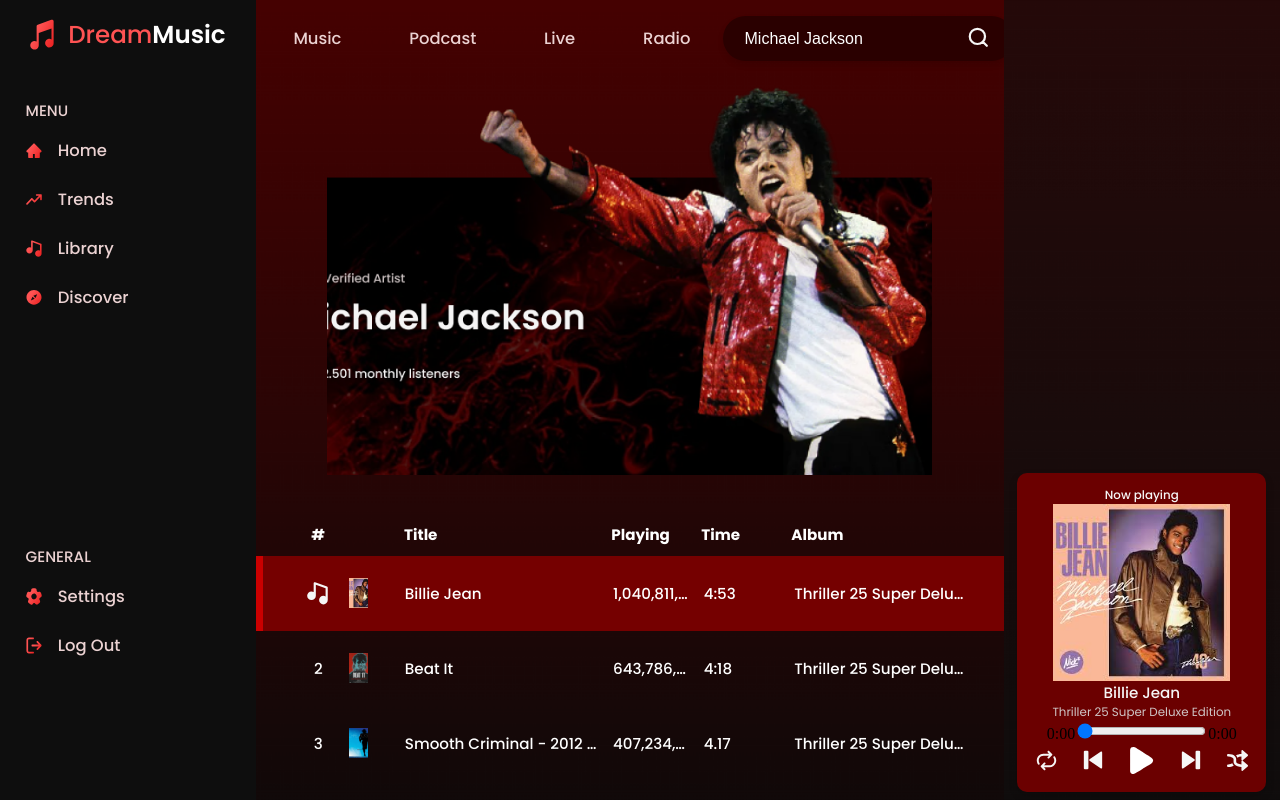
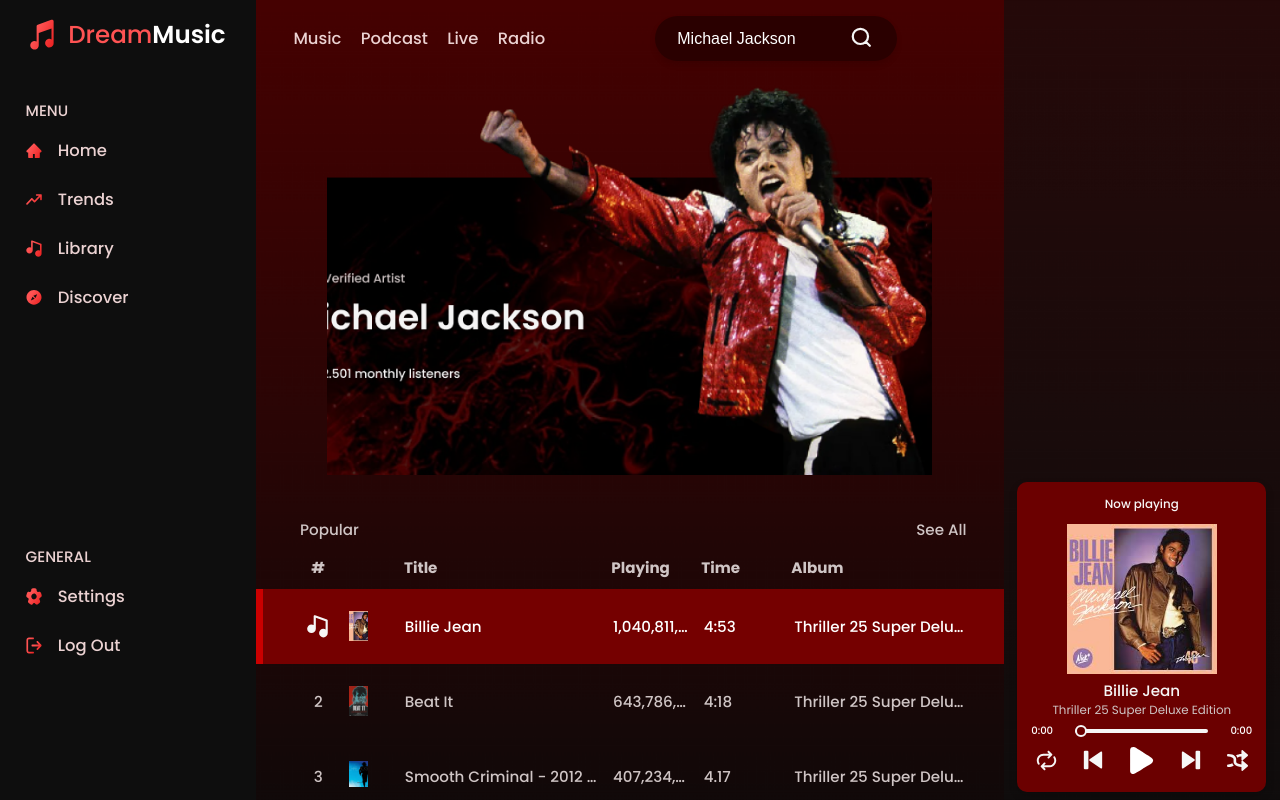
Before and after one commit to Shubham-S-Lahase/music-player, a React (Create React App) app: page / in a window 1280 px wide. Built offline with nearby package versions, Linux system fonts and the light colour scheme; the HTML template or start-up script is replaced by a standard one.

Commit message:
control functionalities and UI updated

```diff
--- a/src/molecules/list/List.jsx
+++ b/src/molecules/list/List.jsx
@@ -1,6 +1,6 @@
 import React, { useState, useEffect } from "react";
-import { DndProvider, useDrag, useDrop } from 'react-dnd';
-import { HTML5Backend } from 'react-dnd-html5-backend';
+import { DndProvider, useDrag, useDrop } from "react-dnd";
+import { HTML5Backend } from "react-dnd-html5-backend";
 import { useMusic } from "../../context";
 import st from "./List.module.css";
 
@@ -13,7 +13,7 @@
   }, [currentSongIndex, songs]);
 
   const handleClick = (id) => {
-    const songIndex = songs.findIndex(song => song.id === id);
+    const songIndex = songs.findIndex((song) => song.id === id);
     setCurrentSongIndex(songIndex);
     setSelectedSong(id);
   };
@@ -28,12 +28,12 @@
   // The ListItem component remains within the scope of List
   const ListItem = ({ song, index }) => {
     const [, ref] = useDrag({
-      type: 'SONG',
+      type: "SONG",
       item: { index },
     });
 
     const [, drop] = useDrop({
-      accept: 'SONG',
+      accept: "SONG",
       hover: (item) => {
         if (item.index !== index) {
           moveSong(item.index, index);
@@ -78,6 +78,10 @@
     <DndProvider backend={HTML5Backend}>
       <div className={st.musicListContainer}>
         <div className={st.musicListHeader}>
+          <div className={st.headsb}>
+            <span>Popular</span>
+            <span>See All</span>
+          </div>
           <div className={st.innerh}>
             <div style={{ display: "flex", justifyContent: "center" }}>#</div>
             <div></div>
@@ -89,11 +93,7 @@
         </div>
         <div className={st.musicListBody}>
           {songs.map((song, index) => (
-            <ListItem
-              key={song.id}
-              song={song}
-              index={index}
-            />
+            <ListItem key={song.id} song={song} index={index} />
           ))}
         </div>
       </div>
--- a/src/molecules/list/List.module.css
+++ b/src/molecules/list/List.module.css
@@ -15,6 +15,14 @@
   box-sizing: border-box;
 }
 
+.headsb{
+  width: 90%;
+  margin:auto;
+  display: flex;
+  justify-content: space-between;
+  color: #CFC5C5;
+}
+
 .innerh {
   width: 90%;
   margin: auto;
@@ -24,7 +32,7 @@
   text-align: left;
   padding: 10px;
   background-color: transparent;
-  color: white;
+  color: #CFC5C5;
   position: sticky;
   top: 0;
   z-index: 10;
@@ -62,6 +70,7 @@
   display: flex;
   align-items: center;
   border-left: 7px solid transparent;
+  color: #CFC5C5;
 }
 
 .inner {
@@ -71,14 +80,13 @@
   grid-template-columns: 0.4fr 0.7fr 2.3fr 1fr 1fr 2fr;
   padding: 10px;
   background-color: transparent;
-  color: white;
   cursor: pointer;
   align-items: center;
 }
 
 .active {
   background-color: #750000;
-  color: white;
+  color: #ffffff !important;
   border-left: 7px solid #ca0000;
 }
 
--- a/src/molecules/playercard/Playercard.module.css
+++ b/src/molecules/playercard/Playercard.module.css
@@ -21,12 +21,8 @@
   font-weight: 500;
 }
 
-.playerCard > input {
-  width: 100%;
-}
-
-.playerCard > input[type="range"] {
-  width: 100%;
+.playerCard input[type="range"] {
+  width: 60%;
   -webkit-appearance: none;
   appearance: none;
   height: 4px;
@@ -37,7 +33,7 @@
   margin-bottom: 10px;
 }
 
-.playerCard > input[type="range"]::-webkit-slider-thumb {
+.playerCard input[type="range"]::-webkit-slider-thumb {
   -webkit-appearance: none;
   appearance: none;
   width: 12px;
@@ -48,13 +44,29 @@
   cursor: pointer;
 }
 
-.playerCard > input[type="range"]::-moz-range-thumb {
+.playerCard input[type="range"]::-moz-range-thumb {
   width: 12px;
   height: 12px;
   background-color: #6b0000;
   border: 2px solid #f6f6f6;
   border-radius: 50%;
   cursor: pointer;
+}
+
+
+.progressContainer{
+  width: 100%;
+  display: flex;
+  justify-content: space-between;
+  align-items: center;
+}
+
+.progressContainer > span {
+  color: #ffffff;
+  font-family: "Poppins", sans-serif;
+  font-style: normal;
+  font-weight: 500;
+  font-size: clamp(0.563rem, 0.446vw + 0.277rem, 0.813rem);
 }
 
 .controls {
@@ -64,7 +76,7 @@
   align-items: center;
 }
 
-.repeat{
+.repeat {
   width: 30px;
   height: 30px;
   display: flex;
@@ -72,12 +84,13 @@
   align-items: center;
 }
 
-.repeat>img{
+.repeat > img {
   width: 70%;
   height: 70%;
+  cursor: pointer;
 }
 
-.repeatActive{
+.repeatActive {
   width: 30px;
   height: 30px;
   display: flex;
@@ -87,14 +100,16 @@
   border-radius: 50%;
 }
 
-.repeatActive>img{
+.repeatActive > img {
   width: 70%;
   height: 70%;
+  cursor: pointer;
 }
 
 .controls > img {
   width: 20px;
   height: 20px;
+  cursor: pointer;
 }
 
 #ncontrol {
@@ -108,11 +123,14 @@
   align-items: center;
   width: 100%;
   padding: 0;
+  margin-top: 5%;
+  gap: 5px;
 }
 
 .songDetails img {
-  width: 80%;
-  height: 90%;
+  width: 90%;
+  height: 150px;
+  object-fit:  contain;
 }
 
 .songDetails h4 {
--- a/src/player/Player.module.css
+++ b/src/player/Player.module.css
@@ -88,3 +88,21 @@
   justify-content: center;
   overflow: hidden;
 }
+
+@media only screen and (max-width: 1300px) {
+  .topnav {
+    gap: 25%;
+  }
+
+  .labs{
+    gap: 10%;
+  }
+
+  .searchbar{
+    width: 30%;
+  }
+
+  .searchbar input{
+    width: 80%;
+  }
+}
```
Also changed, not shown: src/molecules/playercard/Playercard.jsx (+1 -7 lines).
